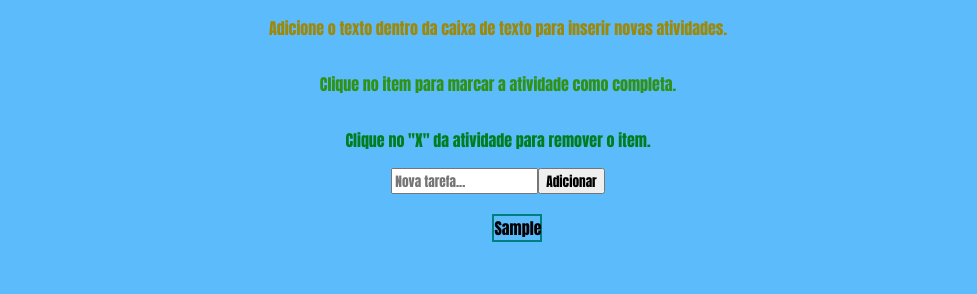
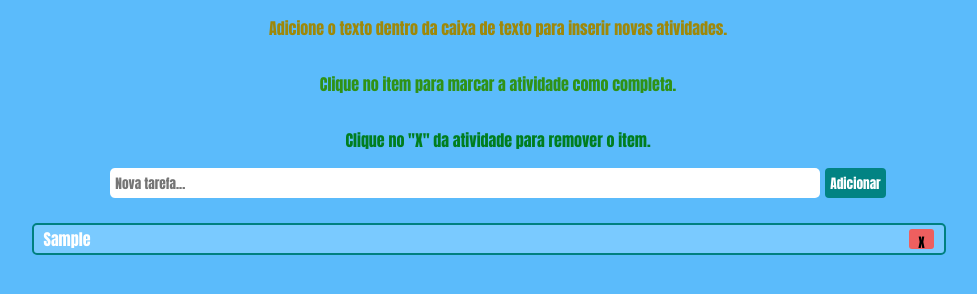
Before and after one commit to alocs929/Discipline-Web-Development, a plain HTML site: page Prática HTML+CSS+JS/index.html in a window 1280 px wide. Both pictures are taken after typing "Sample" into the empty fields and a click on the button "Adicionar". Shown: the part 100-394 px from the top of the page, without its empty margins (142-1119 px from the left). Drawn offline with Linux system fonts and the light colour scheme.

Commit message:
Atividade 02 - Pratica HTML+CSS+JS

```diff
--- a/Prática HTML+CSS+JS/index.html
+++ b/Prática HTML+CSS+JS/index.html
@@ -13,22 +13,15 @@
     <p class="sub-title-green">Clique no item para marcar a atividade como completa.</p>
     <p class="sub-title-dark-green">Clique no "X" da atividade para remover o item.</p>
 
-    <form method="POST">
-      <input type="text" id="input" placeholder="Nova tarefa...">
+    <div class="form-field">
+      <input type="text" id="input" placeholder="Nova tarefa..." maxlength="85">
       <button type="button" id="adicionar">Adicionar</button>
-    </form>
+    </div>
 
-    <div id="renderList"></div>
-    <!-- <ul class="lista" id="ul">
-      <li>
-        <div class="item">
-          <label>Conteudo 1</label>
-          <div class="red-button-color">X</div>
-        </div>
-      </li>
-    </ul> -->
-
-
+    <div id="renderList">
+      <ul id="list">
+      </ul>
+    </div>
 
   </body>
   <script src="script.js"></script>
--- a/Prática HTML+CSS+JS/script.js
+++ b/Prática HTML+CSS+JS/script.js
@@ -1,40 +1,87 @@
-// var arrayItem = [];
-var  productList = [];
+var botao = document.getElementById("adicionar");
+botao.onclick = addItem;
+var input = document.getElementById("input");
+input.addEventListener("keyup", function(event) {
+  if (event.keyCode === 13) {
+   event.preventDefault();
+   document.getElementById("adicionar").click();
+  }
+});
 
-    function rendList(){
-        var ul = document.createElement('ul');
-        ul.setAttribute('id','proList');
 
-        document.getElementById('renderList').appendChild(ul);
-        productList.forEach(renderProductList);
 
-        function renderProductList(element, index, arr) {
-            var li = document.createElement('li');
-            li.setAttribute('class','item');
 
-            ul.appendChild(li);
+var ul = document.getElementById("list");
+var li;
+var itemId;
+var item;
 
-            li.innerHTML=li.innerHTML + element;
-        }
+
+
+function addItem(){
+  if(document.getElementById("input").value != ""){
+    item = document.getElementById("input");
+    // console.log(item.value)
+    itemId = ul.childElementCount;
+
+    let checkBox = document.createElement("input");
+    checkBox.setAttribute("type", "checkbox");
+    checkBox.setAttribute("id", itemId);
+    checkBox.setAttribute("hidden", "");
+    ul.appendChild(checkBox);
+
+    li = createItemLi(item.value, itemId);
+    li.appendChild(createRemoveItemButton(itemId));
+    ul.appendChild(li);
+    item.value = "";
+  }else{
+    alert("Digite algo!");
   }
+}
 
-// var ul = document.getElementById("ul");
-// var li = document.createElement("li");
-// ul.appendChild(li);
-// li.innerHTML=li.innerHTML + element;
+function removeItem(itemId){
+  for(i=0;i< ul.children.length; i++){
+    if(ul.children[i].getAttribute("index") == itemId){
+      ul.children[i].remove();
+      ul.children[i-1].remove();
+    }
+  }
+}
 
-function add(){
-  console.log(productList);
-  if(item.value != ""){
-    // arrayItem.push(item.value);
-    productList.push(item.value);
-  }
-  item.value="";
-  console.log(productList);
-  return rendList();
+function createItemLi(itemValue, itemId){
+  let li = document.createElement("li");
+
+
+  let label = document.createElement("label");
+  label.setAttribute("for", itemId);
+  label.setAttribute("class", "inputCheck");
+
+  li.setAttribute("index", itemId);
+  label.appendChild(document.createTextNode(itemValue));
+  li.appendChild(label);
+  return li;
+}
+
+// function createItemLi(itemValue, itemId){
+//   let li = document.createElement("li");
+//   let label = document.createElement("label");
+//   li.setAttribute("index", itemId);
+//   label.appendChild(document.createTextNode(itemValue));
+//   li.appendChild(label);
+//   return li;
+// }
+
+// function createItemLi(itemValue, itemId){
+//   let li = document.createElement("li");
+//   li.setAttribute("index", itemId);
+//   li.appendChild(document.createTextNode(itemValue));
+//   return li;
+// }
+
+function createRemoveItemButton(itemId){
+  let btn = document.createElement("button");
+  btn.setAttribute("onclick", "removeItem("+itemId+")");
+  btn.innerHTML = "X";
+  return btn;
 
 }
-
-var item = document.getElementById("input");
-var botao = document.getElementById("adicionar");
-botao.onclick = add;
--- a/Prática HTML+CSS+JS/styles.css
+++ b/Prática HTML+CSS+JS/styles.css
@@ -26,26 +26,85 @@ body{
   color: rgb(0, 126, 31);
 }
 
-form{
+.form-field{
+  width: 90%;
   display: flex;
   flex-direction: row;
+  /* align-items: center; */
+  justify-content: center;
+
 }
 
 
-.item{
+.form-field > input {
+  /* flex: 1; */
+  width: 700px;
+  border-radius: 5px;
+  border: none;
+  padding: 5px;
+
+}
+
+.form-field > button{
+  margin-left: 5px;
+  padding: 5px;
+  border-style: none;
+  border-radius: 4px;
+  background-color: rgb(2, 131, 131);
+  color: #fff;
+  font-weight: bold;
+}
+
+.form-field > button:hover{
+  background-color: rgb(0, 77, 77);
+  transition: 0.5s;
+}
+
+
+ul{
   margin-top: 20px;
   width: 90%;
+  display: flex;
+  flex-direction: column;
+  align-items: center;
+}
+
+ul li {
+  margin-top: 5px;
+  padding-right: 10px;
+  padding-left: 10px;
+  height: 28px;
+  border-radius: 5px;
+
+  width: 100%;
+  border: 2px solid teal;
   display: flex;
   flex-direction: row;
   align-items: center;
   justify-content: space-between;
-  border: 2px solid teal;
 
-  background-color: rgb(4, 42, 42)bbfb;
+  color: #fff;
+  background-color: #7acaff;
+}
+ul li label{
+  width: 900px;
 }
 
-.item .red-button-color{
-  background-color:red;
+input:checked + li{
+  color: rgb(5, 71, 116);
+  background-color: #b0fda2;
+}
+
+ul li button{
+  width: 25px;
+  height: 20px;
+  border-style: none;
+  background-color:rgb(238, 95, 95);
   padding: 3px;
   border-radius: 3px;
 }
+
+ul li button:hover{
+  background-color:rgb(224, 44, 44);
+  transition: 0.2s;
+}
```
